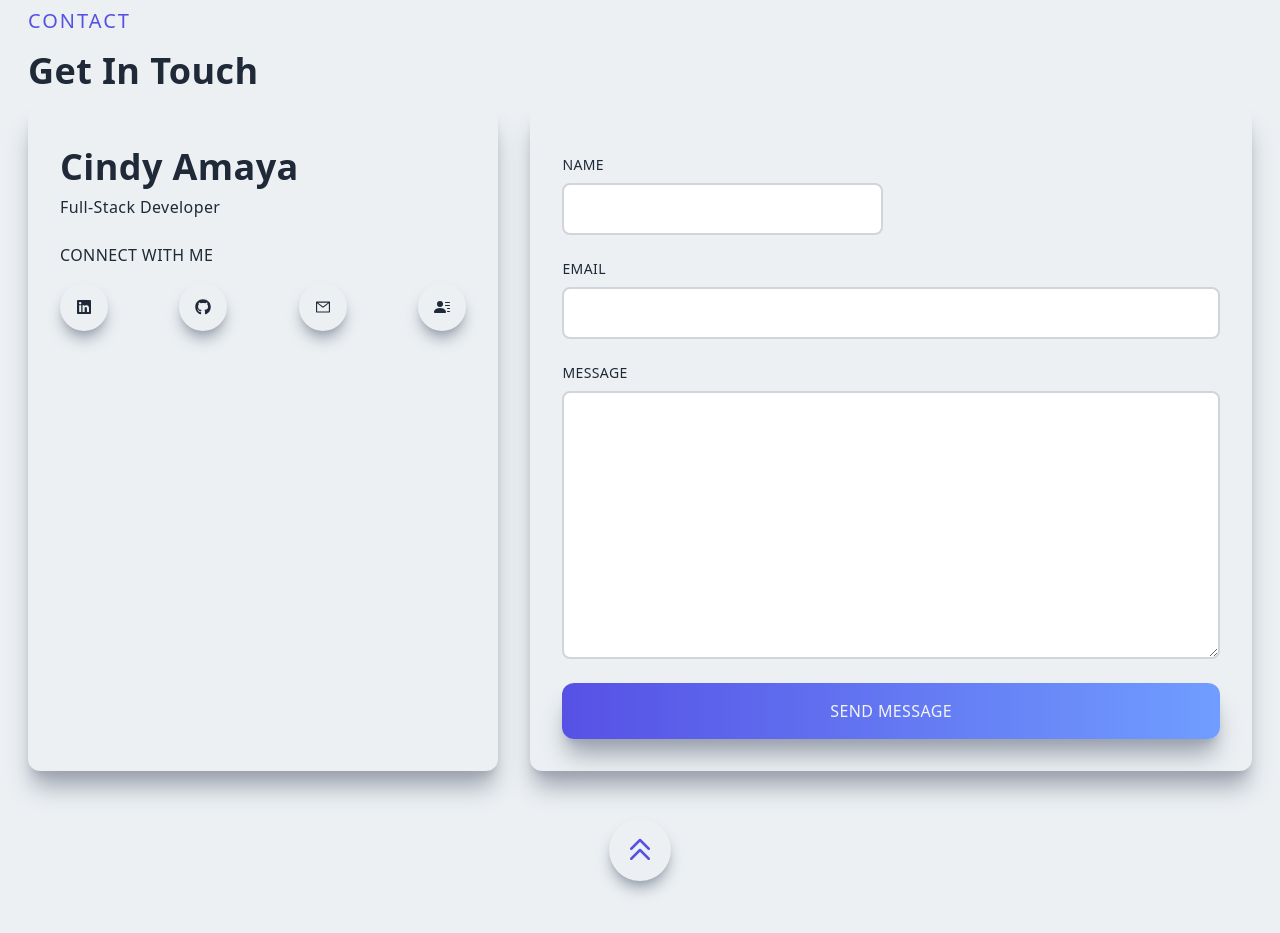
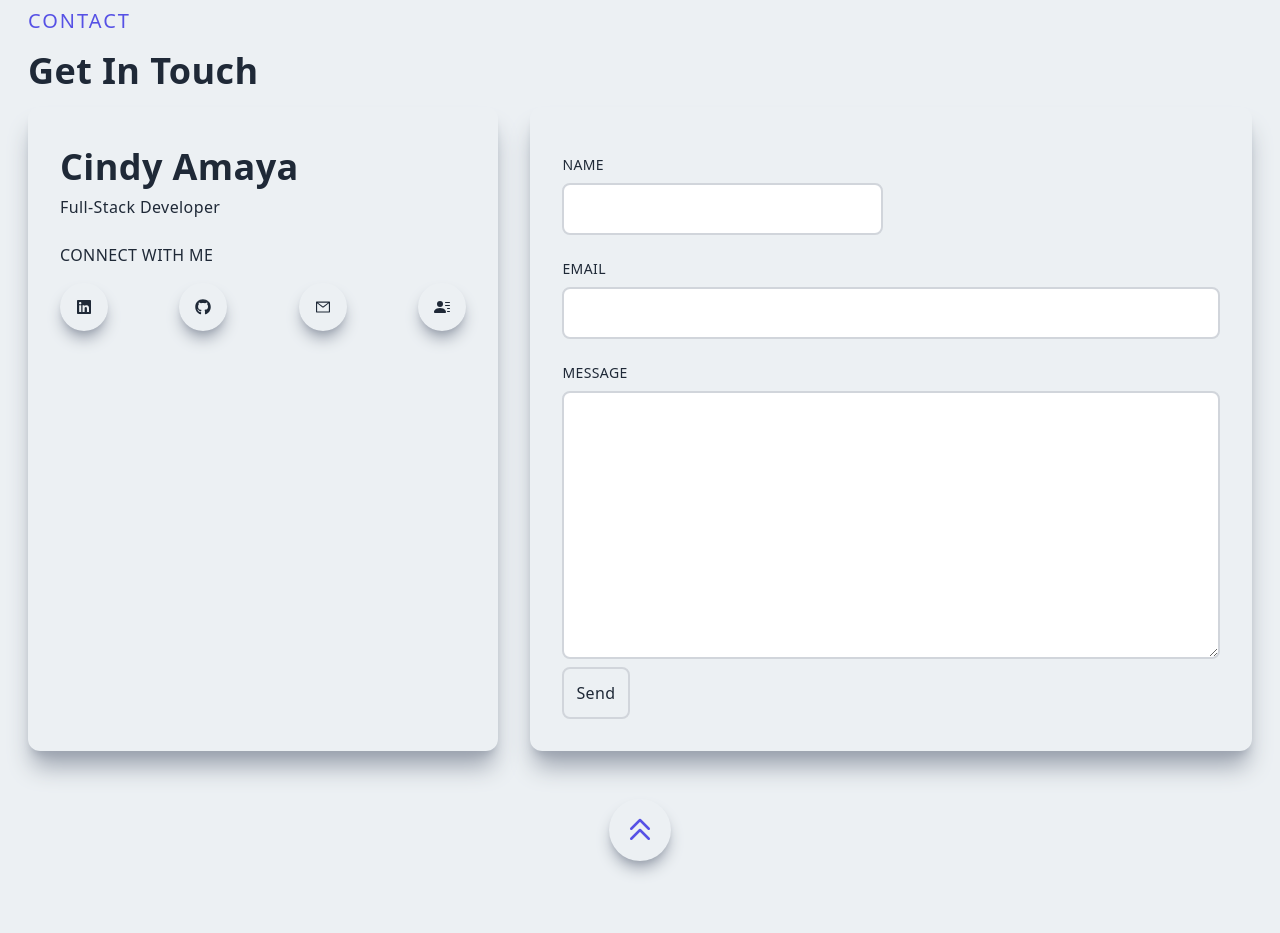
Before and after one commit to camaya21/portfolio, a Next.js app: page / in a window 1280 px wide. Shown: the part 3380-4313 px from the top of the page. Built offline with nearby package versions, Linux system fonts and the light colour scheme.

Commit message:
added emailJS

```diff
--- a/components/Contact.jsx
+++ b/components/Contact.jsx
@@ -1,12 +1,26 @@
-import React from 'react'
+import React, { useRef } from 'react'
+import emailjs from "@emailjs/browser"
 import {AiOutlineMail} from 'react-icons/ai'
 import {FaGithub, FaLinkedin} from 'react-icons/fa'
 import {BsFillPersonLinesFill} from 'react-icons/bs'
 import {HiOutlineChevronDoubleUp} from 'react-icons/hi'
 import Link from 'next/link'
 
-const Contact = () => {
-  return (
+export const ContactUs = () => {
+    const form = useRef();
+
+    const sendEmail = (e) => {
+        e.preventDefault();
+
+        emailjs.sendForm("service_luzk2ir", "template_wq1ndbq", form.current, "NHCj1CDJyAZKb9NHs")
+            .then((result) => {
+                console.log(result.text);
+            }, (error) => {
+                console.log(error.text);
+            });
+    };
+
+    return (
     <div id='contact' className='w-fu; lg:h-screen'>
         <div className='max-w-[1240px] m-auto px-2 py-16 w-full'>
             <p className='text-xl tracking-widest uppercase text-[#5651e5]'>Contact</p>
@@ -52,22 +66,22 @@ const Contact = () => {
                 {/* right */}
                 <div className='col-span-3 w-full h-auto shadow-xl shadow-gray-400 rounded-xl lg:p-4'>
                     <div className='p-4'>
-                        <form>
+                        <form ref={form} onSubmit={sendEmail}>
                             <div className='grid md:grid-cols-2 gap-4 w-full py-2'>
                                 <div className='flex flex-col'>
                                     <label className='uppercase text-sm py-2'>Name</label>
-                                    <input className='border-2 rounded-lg p-3 flex border-gray-300' type="text" />
+                                    <input className='border-2 rounded-lg p-3 flex border-gray-300' type="text" name="user_name"/>
                                 </div>
                             </div>
                             <div className='flex flex-col py-2'>
                                 <label className='uppercase text-sm py-2'>Email</label>
-                                <input className='border-2 rounded-lg p-3 flex border-gray-300' type="email" />
+                                <input className='border-2 rounded-lg p-3 flex border-gray-300' type="email" name="user_email"/>
                             </div>
                             <div className='flex flex-col py-2'>
                                 <label className='uppercase text-sm py-2'>Message</label>
-                                <textarea className='border-2 rounded-lg p-3 border-gray-300' rows='10'></textarea>
+                                <textarea className='border-2 rounded-lg p-3 border-gray-300' rows='10' name="message" />
                             </div>
-                            <button className='w-full p-4 text-gray-100 mt-4'>Send Message</button>
+                            <input className='border-2 rounded-lg p-3 flex border-gray-300' type="submit" value="Send" />
                         </form>
                     </div>
                 </div>
@@ -84,4 +98,4 @@ const Contact = () => {
   )
 }
 
-export default Contact
+export default ContactUs
--- a/package.json
+++ b/package.json
@@ -10,6 +10,7 @@
     "lint": "next lint"
   },
   "dependencies": {
+    "@emailjs/browser": "^3.10.0",
     "@next/font": "13.1.6",
     "eslint": "8.33.0",
     "eslint-config-next": "13.1.6",
--- a/pages/index.js
+++ b/pages/index.js
@@ -6,7 +6,7 @@ import Main from '@/components/Main'
 import About from '@/components/About'
 import Skills from '@/components/Skills'
 import Projects from '@/components/Projects'
-import Contact from '@/components/Contact'
+import ContactUs from '@/components/Contact'
 
 const inter = Inter({ subsets: ['latin'] })
 
@@ -24,7 +24,7 @@ export default function Home() {
       <About />
       <Skills />
       <Projects />
-      <Contact />
+      <ContactUs />
     </>
   )
 }
```
Also changed, not shown: 1 other file (tests, documents, lock files or other folders).
